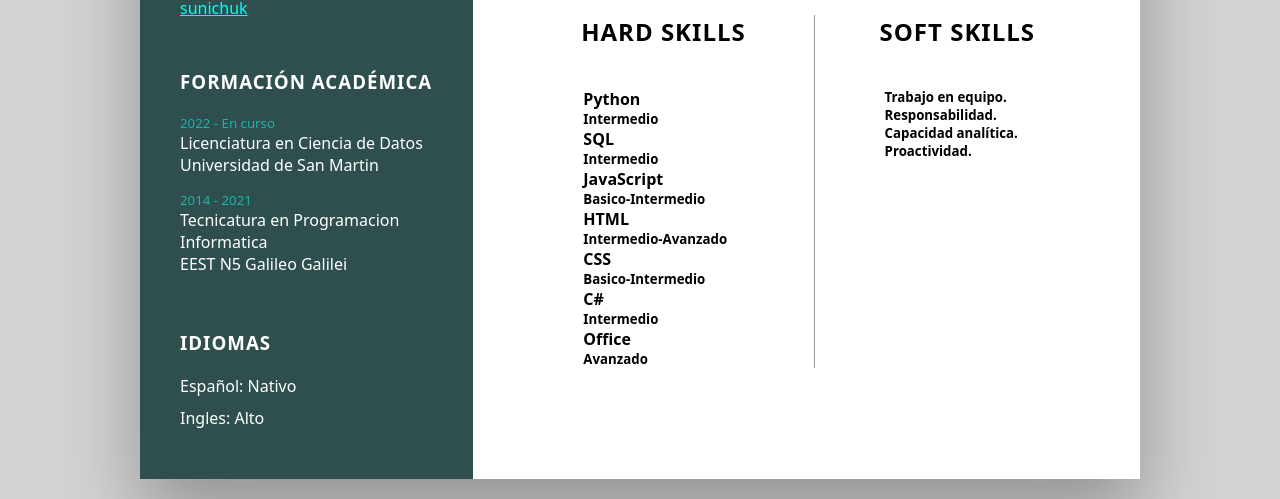
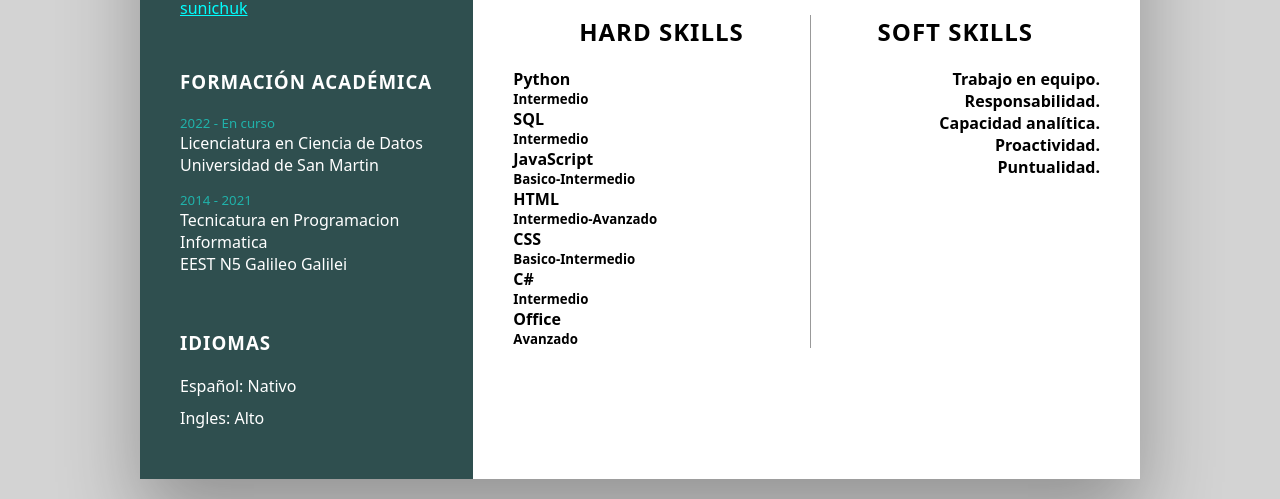
Before and after one commit to SnLynen/cv, a plain HTML site: page index.html in a window 1280 px wide. Shown: the part 545-1044 px from the top of the page. Drawn offline with Linux system fonts and the light colour scheme.

Commit message:
Minor fixes

```diff
--- a/index.html
+++ b/index.html
@@ -97,63 +97,35 @@
 
             <table>
                 <tr>
-                    <td>
+                    <td class="leftTable">
                         <div class="knowledge hardskills">
                             <h2 class="titleRight">Hard Skills</h2>
-                            <ul>
-                                <li>
                                 <h4>Python</h4>
                                 <h5>Intermedio</h5>
-                                </li>
-
-                                <li>
                                 <h4>SQL</h4>
                                 <h5>Intermedio</h5>
-                                </li>
-
-                                <li>
                                 <h4>JavaScript</h4>
                                 <h5>Basico-Intermedio</h5>
-                                </li>
-                                <li>
                                 <h4>HTML</h4>
                                 <h5>Intermedio-Avanzado</h5>
-                                </li>
-                                <li>
                                 <h4>CSS</h4>
                                 <h5>Basico-Intermedio</h5>
-                                </li>
-                                <li>
                                 <h4>C#</h4>
                                 <h5>Intermedio</h5>
-                                </li>
-                                <li>
                                 <h4>Office</h4>
                                 <h5>Avanzado</h5>
-                                </li>
-                            </ul>
                         </div>
                     </td>
 
-                    <td>
+                    <td class="rightTable">
                         <div class="knowledge hardskills">
                             <h2 class="titleRight">Soft Skills</h2>
-                            <ul>
-                                <li>
-                                    <h5>Trabajo en equipo.</h5>
-                                </li>
 
-                                <li>
-                                    <h5>Responsabilidad.</h5>
-                                </li>
-
-                                <li>
-                                    <h5>Capacidad analítica.</h5>
-                                </li>
-                                <li>
-                                    <h5>Proactividad.</h5>
-                                </li>
-                            </ul>
+                                <h4>Trabajo en equipo.</h4>
+                                <h4>Responsabilidad.</h4>
+                                <h4>Capacidad analítica.</h4>
+                                <h4>Proactividad.</h4>
+                                <h4>Puntualidad.</h4>
                         </div>
                     </td>
                 </tr>
--- a/styles/main.css
+++ b/styles/main.css
@@ -251,6 +251,17 @@ vertical-align: top;
 border: 1px solid rgba(0,0,0,0.4);
 }
 
+.leftTable
+{
+    text-align: left;
+}
+
+.rightTable
+{
+
+    text-align: right;
+}
+
 @media (max-width: 1000px)
 {
     .container
```
Lines whose indentation alone changed are shown as unchanged.
